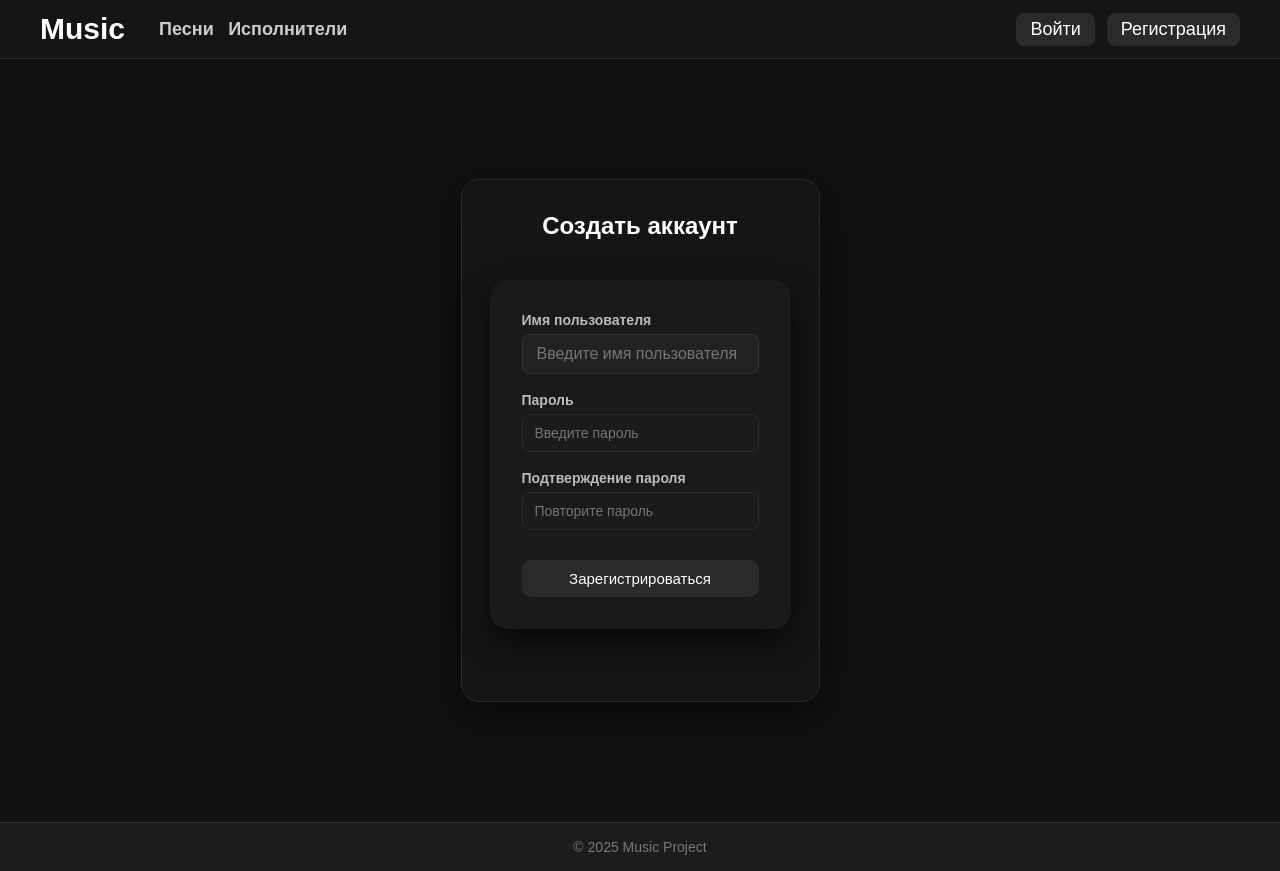
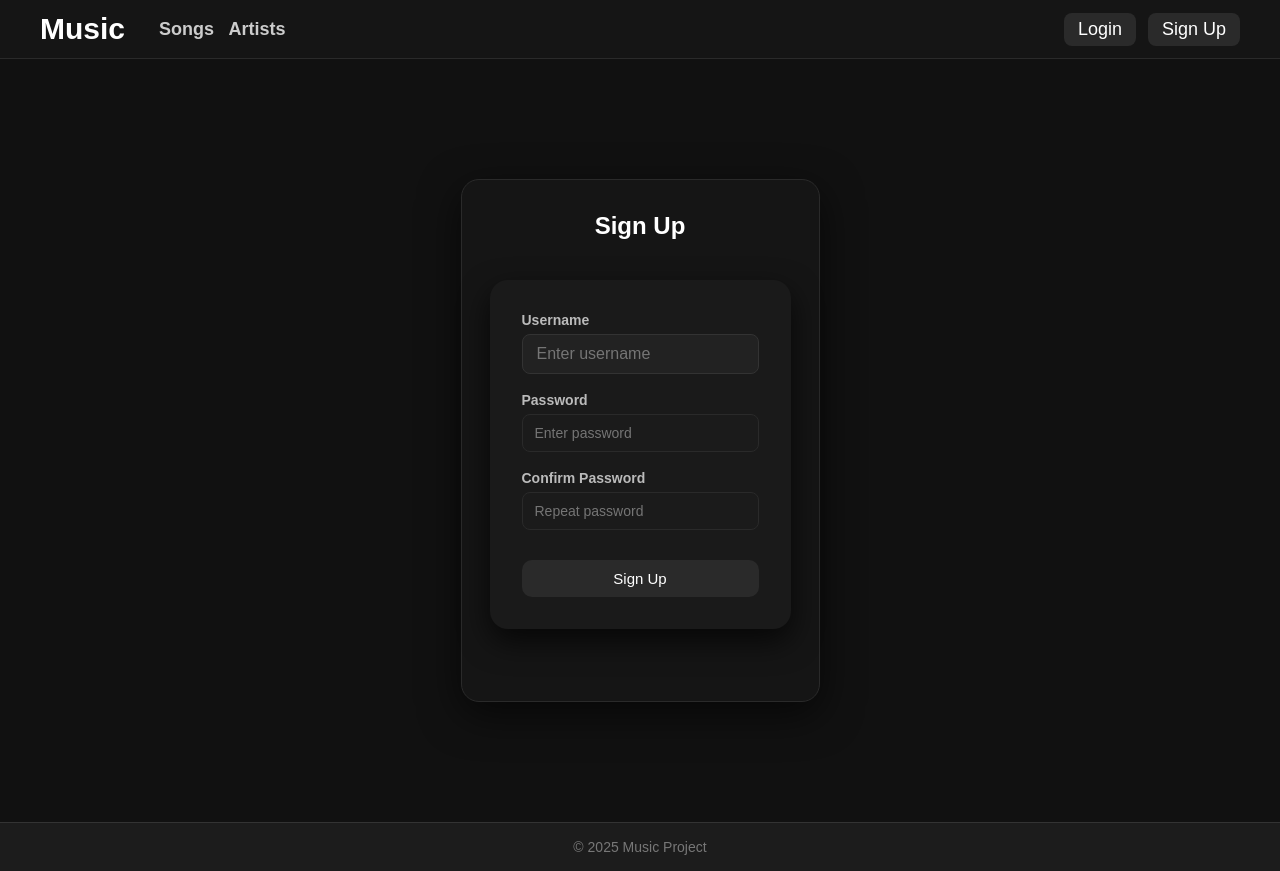
Before and after one commit to faridashirov/music_player, a Django app: page /signup in a window 1280 px wide. Run offline with Django 5.2, Linux system fonts and the light colour scheme.

Commit message:
feat: translate website to English

```diff
--- a/music/templates/add_artist.html
+++ b/music/templates/add_artist.html
@@ -3,7 +3,7 @@
 
 {% block content %}
 <div class="form-container">
-    <h2>Добавить исполнителя</h2>
+    <h2>Add New Artist</h2>
 
     <form method="post" enctype="multipart/form-data">
         {% csrf_token %}
@@ -24,7 +24,7 @@
             </div>
         {% endfor %}
 
-        <button type="submit" class="submit-btn">Добавить исполнителя</button>
+        <button type="submit" class="submit-btn">Add Artist</button>
     </form>
 </div>
 {% endblock %}
--- a/music/templates/add_song.html
+++ b/music/templates/add_song.html
@@ -3,7 +3,7 @@
 
 {% block content %}
 <div class="form-container">
-    <h2>Добавить новую песню</h2>
+    <h2>Add New Song</h2>
 
     <form method="post" enctype="multipart/form-data">
         {% csrf_token %}
@@ -24,7 +24,7 @@
             </div>
         {% endfor %}
 
-        <button type="submit" class="submit-btn">Добавить песню</button>
+        <button type="submit" class="submit-btn">Add Song</button>
     </form>
 </div>
 {% endblock %}
--- a/music/templates/artists.html
+++ b/music/templates/artists.html
@@ -13,7 +13,7 @@
             </p>
 
             <a href="{% url 'artist_detail' artist.slug %}" class="btn">
-                Подробнее
+                Details
             </a>
         </div>
     {% endfor %}
--- a/music/templates/base.html
+++ b/music/templates/base.html
@@ -14,20 +14,20 @@
         <div class="nav-left">
             <a href="{% url 'home' %}" class="logo">Music</a>
             <nav class="nav-links">
-                <a href="{% url 'home' %}">Песни</a>
-                <a href="{% url 'artists' %}">Исполнители</a>
+                <a href="{% url 'home' %}">Songs</a>
+                <a href="{% url 'artists' %}">Artists</a>
             </nav>
         </div>
 
         <!-- Правая часть: кнопки -->
         <div class="nav-right">
             {% if user.is_authenticated %}
-                <a href="{% url "add_song" %}" class="nav-btn">+ Добавить песню</a>
-                <a href="{% url "add_artist" %}" class="nav-btn">+ Добавить исполнителя</a>
-                <a href="{% url "logout" %}" class="nav-btn logout-btn">Выйти</a>
+                <a href="{% url "add_song" %}" class="nav-btn">+ Add song</a>
+                <a href="{% url "add_artist" %}" class="nav-btn">+ Add artist</a>
+                <a href="{% url "logout" %}" class="nav-btn logout-btn">Logout</a>
             {% else %}
-                <a href="{% url "login" %}" class="nav-btn">Войти</a>
-                <a href="{% url "signup" %}" class="nav-btn">Регистрация</a>
+                <a href="{% url "login" %}" class="nav-btn">Login</a>
+                <a href="{% url "signup" %}" class="nav-btn">Sign Up</a>
             {% endif %}
         </div>
     </div>
--- a/music/templates/home.html
+++ b/music/templates/home.html
@@ -2,7 +2,7 @@
 
 {% block content %}
 
-<h1>Список песен</h1>
+<h1>List of songs</h1>
 
 <div class="song-cards">
     {% for song in songs %}
@@ -12,11 +12,11 @@
         <a class="song-author-link" href="{% url 'artist_detail' song.artist.slug %}"><p class="song-author">{{ song.artist.name }}</p></a>
         <audio controls>
             <source src="{{ song.mp3_file.url }}" type="audio/mpeg">
-            Ваш браузер не поддерживает аудио.
+            Your browser does not support the audio element.
         </audio>
     </div>
     {% empty %}
-    <p>Песен пока нет.</p>
+    <p>No songs available.</p>
     {% endfor %}
 </div>
 <script>
--- a/music/templates/signup.html
+++ b/music/templates/signup.html
@@ -1,7 +1,7 @@
 {% extends "base.html" %}
 {% block content %}
     <div class="form-container">
-        <h2>Создать аккаунт</h2>
+        <h2>Sign Up</h2>
         {% if error_message %}
         <h2 class='error_message'>{{error_message}}</h2>
         {% endif %}
@@ -9,21 +9,21 @@
             {% csrf_token %}
 
             <div class="form-group">
-                <label for="username">Имя пользователя</label>
-                <input type="text" id="username" name="username" placeholder="Введите имя пользователя" required>
+                <label for="username">Username</label>
+                <input type="text" id="username" name="username" placeholder="Enter username" required>
             </div>
 
             <div class="form-group">
-                <label for="password">Пароль</label>
-                <input type="password" name="password" placeholder="Введите пароль" required>
+                <label for="password">Password</label>
+                <input type="password" name="password" placeholder="Enter password" required>
             </div>
 
             <div class="form-group">
-                <label for="confirm_password">Подтверждение пароля</label>
-                <input type="password" name="confirm_password" placeholder="Повторите пароль" required>
+                <label for="confirm_password">Confirm Password</label>
+                <input type="password" name="confirm_password" placeholder="Repeat password" required>
             </div>
 
-            <button type="submit" class="btn">Зарегистрироваться</button>
+            <button type="submit" class="btn">Sign Up</button>
         </form>
     </div>
 {% endblock content %}
```
Also changed, not shown: music/templates/artist_detail.html (+5 -5 lines), music/templates/login.html (+6 -6 lines).
